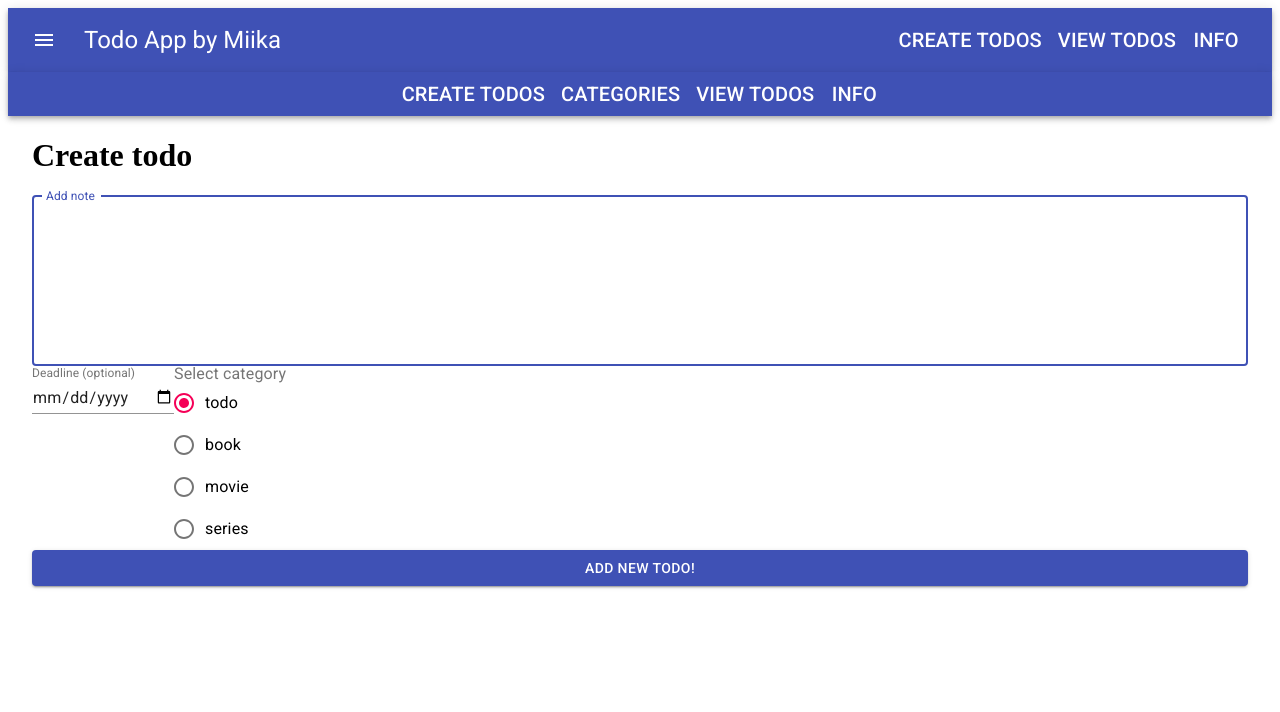
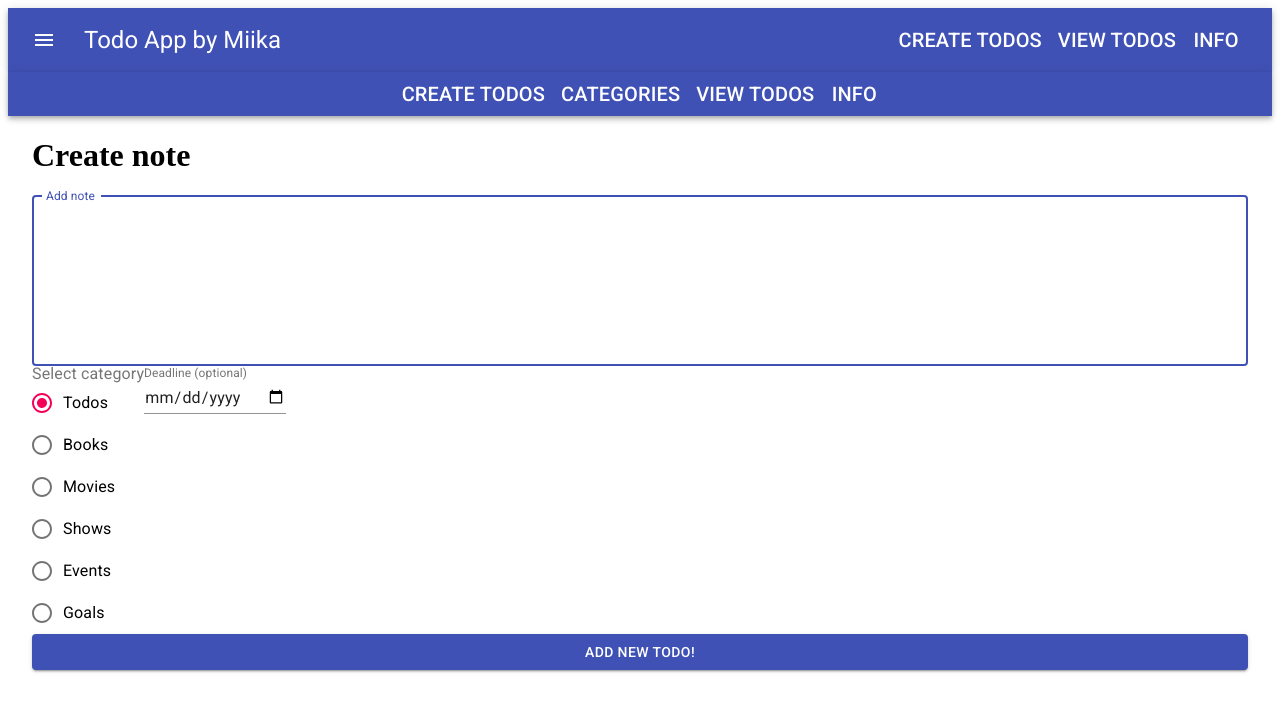
Before and after one commit to harmamiika/notes, a React (Create React App) app: page / in a window 1280 px wide. Shown: the top 712 px of the page. Built offline with nearby package versions, Linux system fonts and the light colour scheme.

Commit message:
added 2 more category options

```diff
--- a/src/components/AddNote.js
+++ b/src/components/AddNote.js
@@ -15,7 +15,7 @@ import { addNote } from '../actions/index'
 const AddNote = () => {
     const [input, setInput] = useState('')
     const [deadline, setDeadline] = useState('')
-    const [category, setCategory] = useState('todo');
+    const [category, setCategory] = useState('todos');
     const dispatch = useDispatch()
 
     const sendOnEnterPress = (ev) => {
@@ -44,7 +44,7 @@ const AddNote = () => {
 
     return (
         <form onSubmit={onFormSubmit}>
-            <h1>Create todo</h1>
+            <h1>Create note</h1>
             <TextField
                 onKeyPress={sendOnEnterPress}
                 onChange={(e) => setInput(e.target.value)}
@@ -57,6 +57,17 @@ const AddNote = () => {
                 variant="outlined"
                 autoFocus
             />
+            <FormControl component="fieldset">
+                <FormLabel component="legend">Select category</FormLabel>
+                <RadioGroup aria-label="gender" name="gender1" value={category} onChange={handleChange}>
+                    <FormControlLabel value="todos" control={<Radio />} label="Todos" />
+                    <FormControlLabel value="books" control={<Radio />} label="Books" />
+                    <FormControlLabel value="movies" control={<Radio />} label="Movies" />
+                    <FormControlLabel value="shows" control={<Radio />} label="Shows" />
+                    <FormControlLabel value="events" control={<Radio />} label="Events" />
+                    <FormControlLabel value="goals" control={<Radio />} label="Goals" />
+                </RadioGroup>
+            </FormControl>
             <TextField
                 onKeyPress={sendOnEnterPress}
                 onChange={(e) => setDeadline(e.target.value)}
@@ -68,16 +79,6 @@ const AddNote = () => {
                     shrink: true,
                 }}
             />
-            <FormControl component="fieldset">
-                <FormLabel component="legend">Select category</FormLabel>
-                <RadioGroup aria-label="gender" name="gender1" value={category} onChange={handleChange}>
-                    <FormControlLabel value="todo" control={<Radio />} label="todo" />
-                    <FormControlLabel value="book" control={<Radio />} label="book" />
-                    <FormControlLabel value="movie" control={<Radio />} label="movie" />
-                    <FormControlLabel value="series" control={<Radio />} label="series" />
-                </RadioGroup>
-            </FormControl>
-
             <Button type="submit" variant="contained"
                 color="primary" fullWidth>Add new Todo!</Button>
         </form>
```
